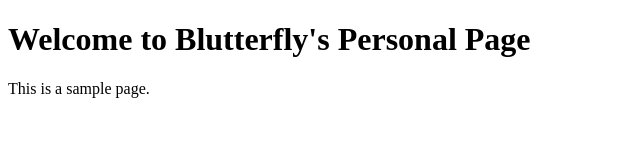
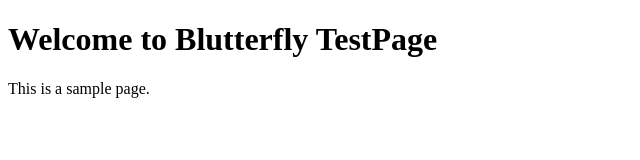
Before and after one commit to blutterfly/blutterfly.github.io, a plain HTML site: page index.html in a window 1280 px wide. Shown: the whole page, without its empty margins (0-640 px from the left). Drawn offline with Linux system fonts and the light colour scheme.

Commit message:
Update index.html

```diff
--- a/index.html
+++ b/index.html
@@ -3,10 +3,10 @@
 <head>
     <meta charset="UTF-8">
     <meta name="viewport" content="width=device-width, initial-scale=1.0">
-    <title>Blutterfly's Personal Page</title>
+    <title>Blutterfly</title>
 </head>
 <body>
-    <h1>Welcome to Blutterfly's Personal Page</h1>
+    <h1>Welcome to Blutterfly TestPage</h1>
     <p>This is a sample page.</p>
 </body>
 </html>
```
